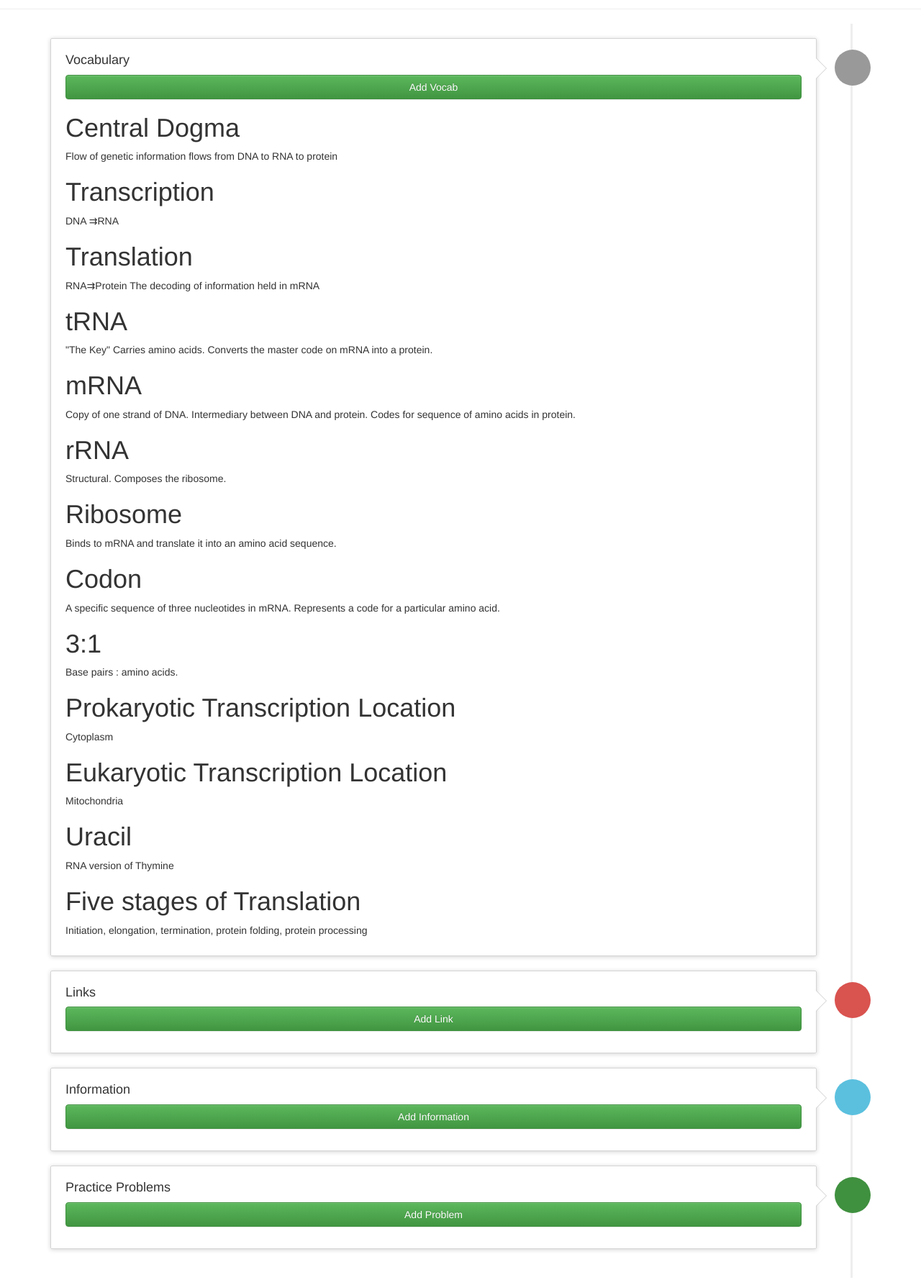
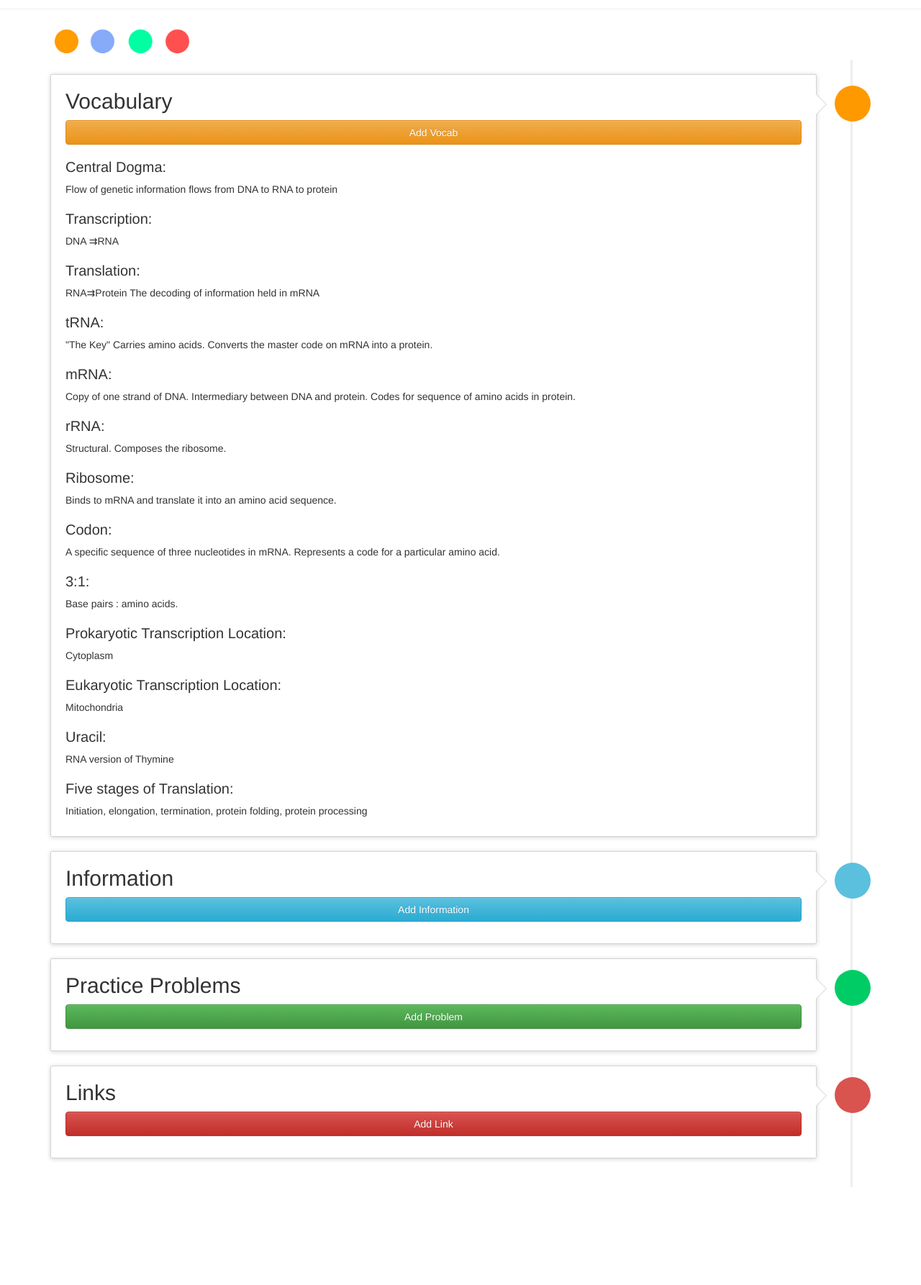
Before and after one commit to jgdevelopment/Odin, a Django app: a page that uses topics/templates/topics/view_topic.html in a window 1280 px wide. Shown: the part 50-1836 px from the top of the page at 72% size. After the commit the page ends 1700 px from the top, so only its background shows below. Run offline with Django 3.2, Linux system fonts and the light colour scheme; data comes from the database, SQL or seed files in the repository; style sheets or scripts are compiled from the project's sources; parts of the project's set-up code (start-up, migrations or seed data) failed here and were passed over; some libraries are stand-ins or nearby versions.

Commit message:
formatting

```diff
--- /dev/null
+++ b/static/css/navbar.css
@@ -0,0 +1,5 @@
+navbar {
+    opacity: 0.5; /* opacity [0-1] */
+    -moz-opacity: 0.5; /* opacity [0-1] */
+    -webkit-opacity: 0.5; /* opacity [0-1] */
+}
--- a/static/css/timeline.css
+++ b/static/css/timeline.css
@@ -112,10 +112,10 @@
   background-color: #2e6da4 !important;
 }
 .timeline-badge.success {
-  background-color: #3f903f !important;
+  background-color: #00CC66 !important;
 }
 .timeline-badge.warning {
-  background-color: #f0ad4e !important;
+  background-color: #FF9900 !important;
 }
 .timeline-badge.danger {
   background-color: #d9534f !important;
--- /dev/null
+++ b/static/css/topics.css
@@ -0,0 +1,3 @@
+body {
+    background-color: #E8E8E8;
+}
--- a/static/grayscale/css/grayscale.css
+++ b/static/grayscale/css/grayscale.css
@@ -239,7 +239,7 @@ a:focus {
 }
 
 .content-section {
-    padding-top: 100px;
+    padding-top: 10px;
 }
 
 .download-section {
--- a/topics/templates/topics/all_topics.html
+++ b/topics/templates/topics/all_topics.html
@@ -1,9 +1,9 @@
 {% extends "odin/base.html" %}
-{% load staticfiles %}
 <!DOCTYPE html>
 {% block title %}Browse all topics{% endblock %}
+{% block content %}
+{% load staticfiles %}
 
-{% block content %}
 <html lang="en">
 
 <div class="navbar navbar-inverse navbar-fixed-top" role="navigation">
@@ -42,7 +42,6 @@
 <div class="row">
 <div class="span5">
   <h4><a href="#">{{ subject.0 }}</a></h4>
-  <p>Overview of the course, prerequisites, instructor contact information, syllabus, location information</p>
 {% for topic in subject.1 %}
 </div>
 <div class="span3">
--- a/topics/templates/topics/view_topic.html
+++ b/topics/templates/topics/view_topic.html
@@ -1,10 +1,10 @@
 {% extends "odin/base.html" %}
 {% block title %}{{ name }}{% endblock %}
-
 {% block content %}
 {% load staticfiles %}
 <!DOCTYPE html>
 <link rel="stylesheet" type="text/css" href="{% static 'css/timeline.css' %}" />
+
 <div class="navbar navbar-inverse navbar-fixed-top" role="navigation">
       <div class="container">
         <div class="navbar-header">
@@ -27,59 +27,42 @@
     <hr>
     </hr>
 <div class="container">
+<img src="{% static 'image/top.png' %}"style="width: 200px">
     <ul class="timeline">
         <li>
-          <div class="timeline-badge"></div>
+          <div class="timeline-badge warning"></div>
           <div class="timeline-panel">
             <div class="timeline-heading">
-              <h4 class="timeline-title">Vocabulary</h4>
+              <h4 class="timeline-title" style = "font-size:30px;">Vocabulary</h4>
               <form action='/topics/add_vocab/{{ slug }}'>
-               <button id="Add Vocab" value = "Add Vocab" name="Add Vocab" class="btn btn-block btn-success">Add Vocab</button>
+               <button id="Add Vocab" value = "Add Vocab" name="Add Vocab" class="btn btn-block btn-warning">Add Vocab</button>
                 </form>
             </div>
             <div class="timeline-body">
             <p>
             {% for vocab in vocab_words %}
-            <h1>{{ vocab.word }}</h1>
-            <p>{{vocab.definition}}</p>
+            <h1 style="font-size:20px;">{{ vocab.word }}: </h1>
+            <p> {{vocab.definition}}</p>
             {% endfor %}
             </p>
             </div>
           </div>
         </li>
-        <li>
-          <div class="timeline-badge danger"></i></div>
-          <div class="timeline-panel">
-            <div class="timeline-heading">
-              <h4 class="timeline-title">Links</h4>
-            </div>
-            <form action='/topics/add_link/{{ slug }}'>
-               <button id="Add Link" value = "Add Link" name="Add Link" class="btn btn-block btn-success">Add Link</button>
-                </form>
-                <p>
-            <div class="timeline-body">
-            {% for link in links %}
-            <p>{{ link.description }}</p>
-             <a href="{{ link.url }}">{{ link.url }}</a>
-            {% endfor %}
-            </p>
-            </div>
-          </div>
-        </li>
+
         <li>
           <div class="timeline-badge info"></div>
           <div class="timeline-panel">
             <div class="timeline-heading">
-              <h4 class="timeline-title">Information</h4>
+              <h4 style = "font-size:30px;" class="timeline-title">Information</h4>
               <form action='/topics/add_information/{{ slug }}'>
-               <button id="Add Information" value = "Add Information" name="Add Information" class="btn btn-block btn-success">Add Information</button>
+               <button id="Add Information" value = "Add Information" name="Add Information" class="btn btn-block btn-info">Add Information</button>
                 </form>
                 <p>
             </div>
             <div class="timeline-body">
               <p>{% for info in information %}
-                <h1>{{ info.subtopic }}</h1>
-                <p>{{ info.info }}</p>
+                <h1 style = "font-size:20px;">{{ info.subtopic }}</h1>
+                <p>{{ info.info |linebreaksbr}}</p>
                 <hr>
                 {% endfor %}</p>
             </div>
@@ -89,7 +72,7 @@
           <div class="timeline-badge success"></div>
           <div class="timeline-panel">
             <div class="timeline-heading">
-              <h4 class="timeline-title">Practice Problems</h4>
+              <h4 style = "font-size:30px;" class="timeline-title">Practice Problems</h4>
               <form action='/topics/add_problem/{{ slug }}'>
                <button id="Add Problem" value = "Add Problem" name="Add Problem" class="btn btn-block btn-success">Add Problem</button>
                 </form>
@@ -98,9 +81,32 @@
 
             <div class="timeline-body">
               <p>{% for problem in practice_problems %}
-                <h1>{{ problem.question }}</h1>
+                <h1 style = "font-size:20px;">{{ problem.question }}</h1>
                 <p>{{ problem.answer }}</p>
                 {% endfor %}</p>
+            </div>
+          </div>
+        </li>
+        <li>
+          <div class="timeline-badge danger"></i></div>
+          <div class="timeline-panel">
+            <div class="timeline-heading">
+              <h4 style = "font-size:30px;" class="timeline-title">Links</h4>
+            </div>
+            <form action='/topics/add_link/{{ slug }}'>
+               <button id="Add Link" value = "Add Link" name="Add Link" class="btn btn-block btn-danger">Add Link</button>
+                </form>
+                <p>
+            <div class="timeline-body">
+            {% for link in links %}
+            <p>{{ link.description }}</p>
+             <a href="{{ link.url }}">{{ link.url }}</a>
+             <p>
+             <p>
+             <p>
+             <hr>
+            {% endfor %}
+            </p>
             </div>
           </div>
         </li>
```
Also changed, not shown: static/image/download-bg.jpg (added), static/image/top.png (added), 1 other file.
